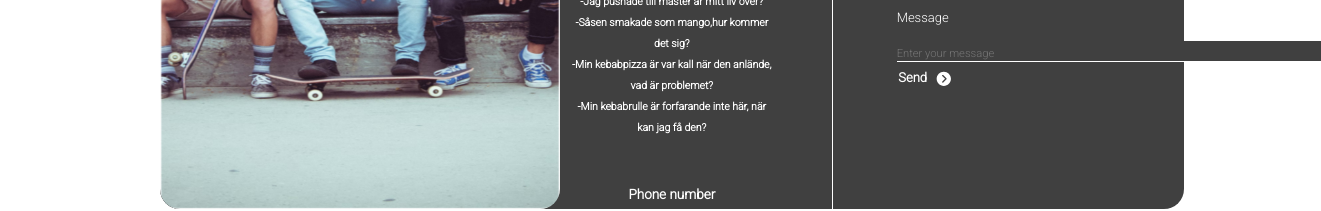
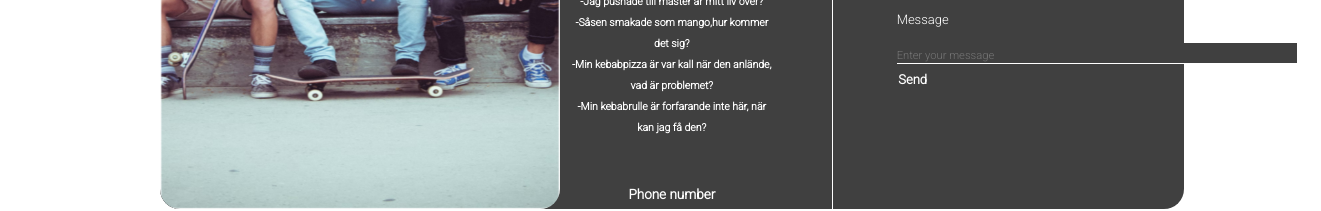
Before and after one commit to fjellen/cool-fashion, a React (Create React App) app in the folder frontend/: page /contact in a window 1280 px wide. Shown: the part 383-594 px from the top of the page, 1321 px wide, since content can reach past the window. Built offline with nearby package versions, Linux system fonts and the light colour scheme.

Commit message:
input done

```diff
--- a/frontend/src/components/Pages/Contact.tsx
+++ b/frontend/src/components/Pages/Contact.tsx
@@ -120,7 +120,7 @@ const  ContactForm: React.FC = () => {
   border: none;
   outline:none;
 
-  width:26.5rem;
+  width:25rem;
   border-bottom: 1px solid white;
   border-color:white;
   background-color:#404040;
@@ -209,7 +209,7 @@ const  ContactForm: React.FC = () => {
 
 <h4>Send</h4>
 
-<IoIosArrowDroprightCircle style={{marginLeft:"0.5rem",fontSize:"1.1rem",marginTop:"0.5rem"}}/>
+
 
 </UserDetailsBox>
 <h2>Privacy policy</h2>
```
